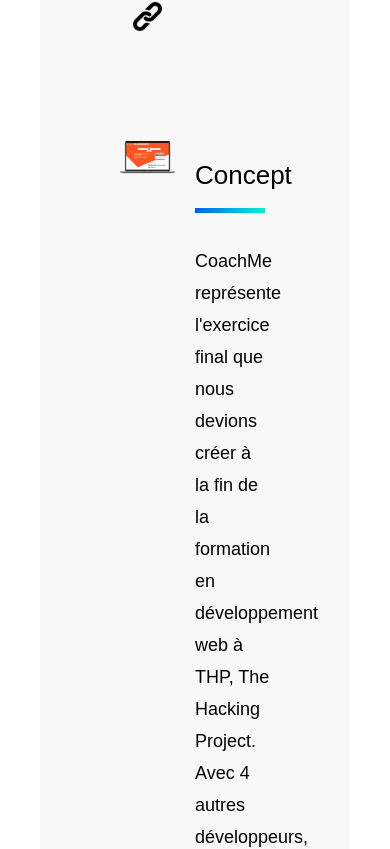
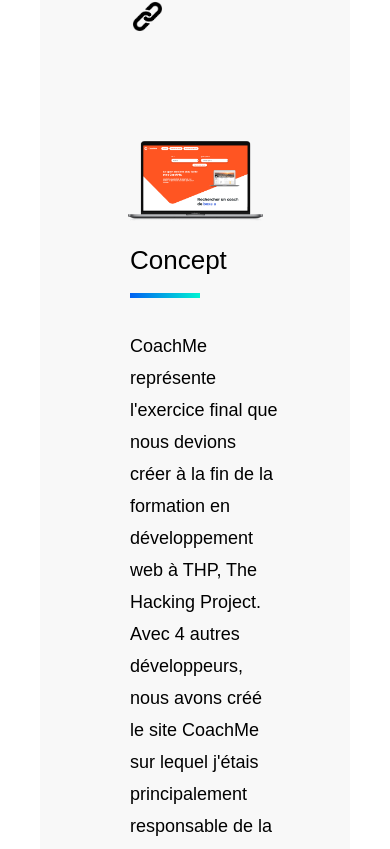
Before and after one commit to Scream10/one-portfolio, a Next.js app: page /projets/coachme in a window 390 px wide. Shown: the part 935-1784 px from the top of the page. Built offline with nearby package versions, Linux system fonts and the light colour scheme.

Commit message:
fix responsive on tablet

```diff
--- a/styles/globals.css
+++ b/styles/globals.css
@@ -828,6 +828,11 @@
   width: 100%;
   height: 100%;
 }
+@media (max-width: 991px) {
+  .project-concept .project-concept__img {
+    width: 90%;
+  }
+}
 .project-concept .project-concept__content {
   width: 50%;
   margin-left: 20px;
@@ -838,7 +843,18 @@
   line-height: 32px;
   font-weight: 300;
 }
+@media (max-width: 991px) {
+  .project-concept .project-concept__content {
+    width: 100%;
+  }
+}
 
+@media (max-width: 991px) {
+  .project-concept {
+    align-items: center;
+    flex-direction: column;
+  }
+}
 .project-concept--mobile {
   margin-top: 80px;
 }
--- a/styles/globals.scss
+++ b/styles/globals.scss
@@ -833,6 +833,11 @@
       height: 100%;
     }
   }
+  @media (max-width: 991px) {
+    .project-concept__img {
+      width: 90%;
+    }
+  }
   .project-concept__content {
     width: 50%;
     margin-left: 20px;
@@ -843,7 +848,19 @@
       font-weight: 300;
     }
   }
+  @media (max-width: 991px) {
+    .project-concept__content {
+      width: 100%;
+    }
+  }
 }
+@media (max-width: 991px) {
+  .project-concept {
+    align-items: center;
+    flex-direction: column;
+  }
+}
+
 .project-concept--mobile {
   margin-top: 80px;
   .project-concept__img--mobile img {
```
Also changed, not shown: 1 other file (tests, documents, lock files or other folders).
